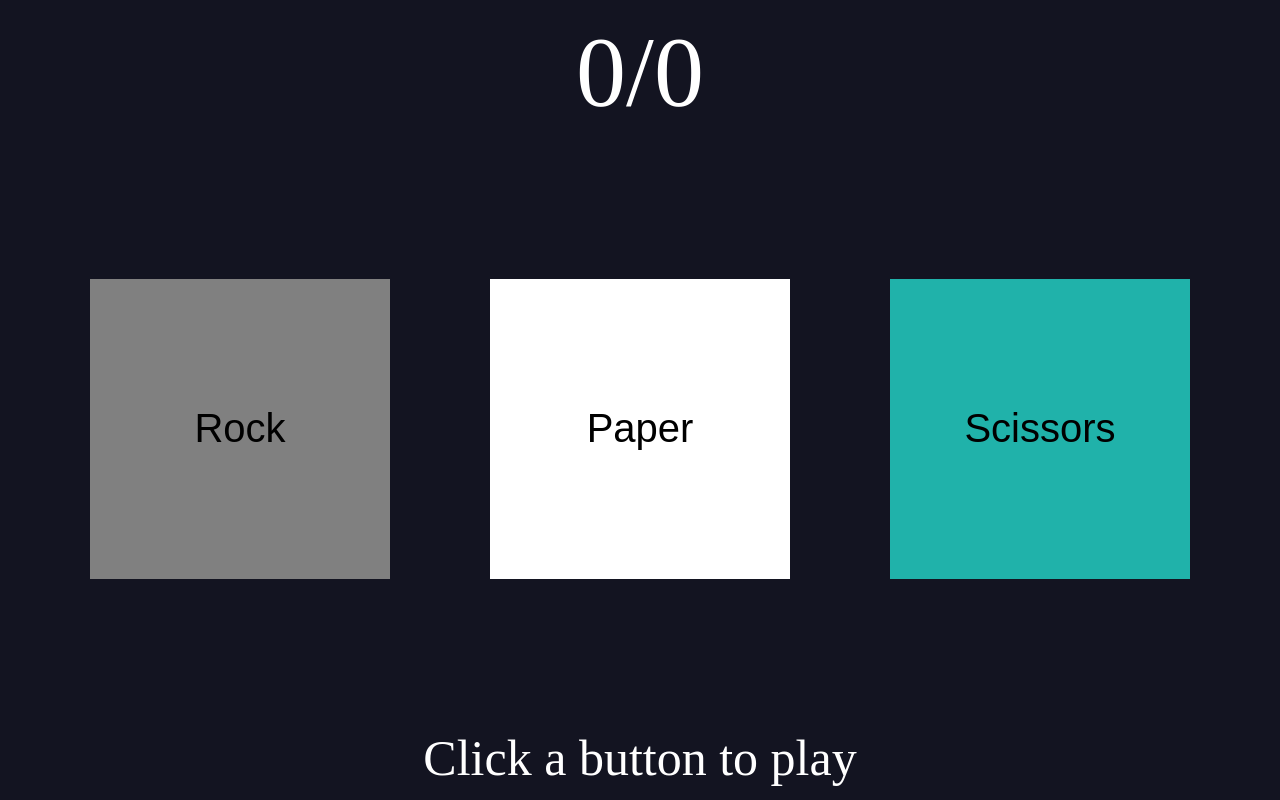
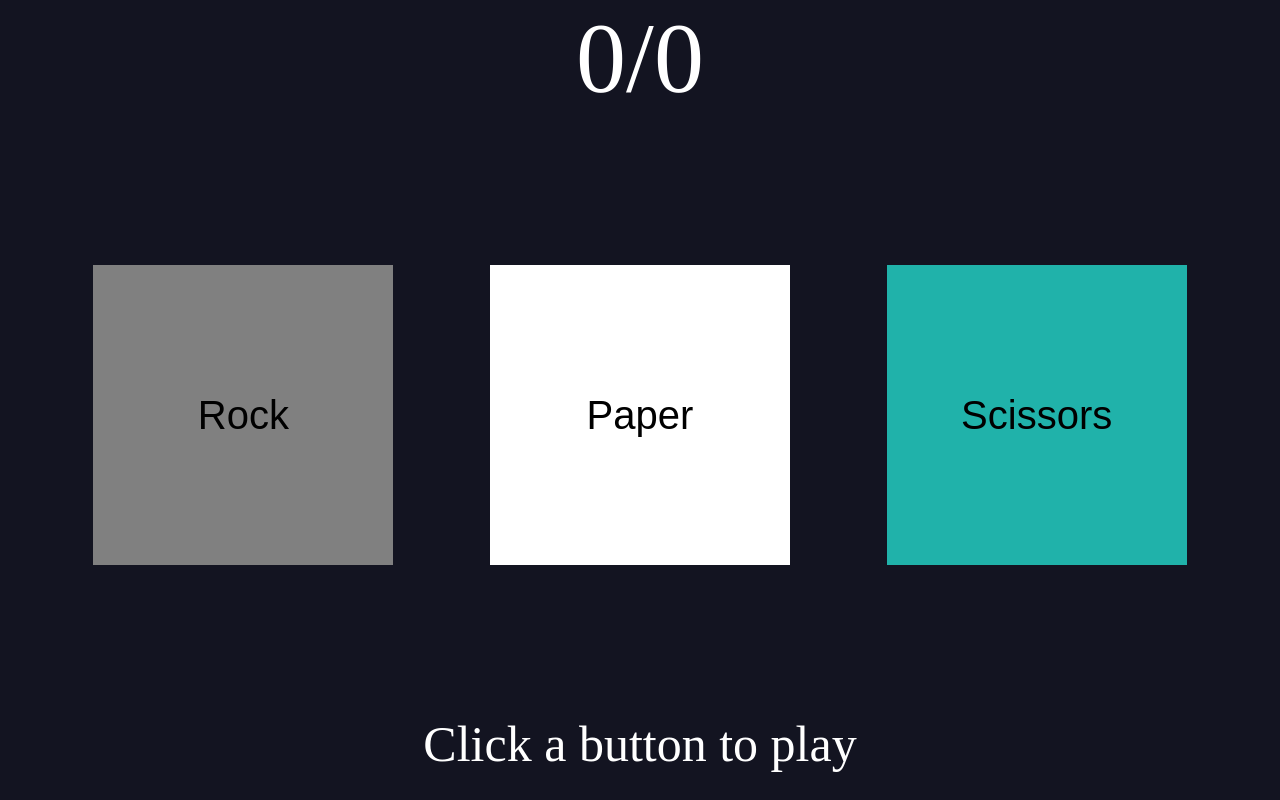
Before and after one commit to BDS-001/Rock-Paper-Scissors, a plain HTML site: page index.html in a window 1280 px wide. Drawn offline with Linux system fonts and the light colour scheme.

Commit message:
fixed formatting issues with the 3 buttons, the gap now shrinks with page width and wraps when it can no longer shrink

```diff
--- a/styles.css
+++ b/styles.css
@@ -1,16 +1,8 @@
-body,
-html {
-    padding: 0;
-    margin: 0;
-}
-
-
 body {
     height: 100vh;
+    margin: 0;
     display: flex;
     flex-direction: column;
-    align-items: center;
-    justify-content: center;
     gap: 100px;
     background-color: #131421;
     color: white;
@@ -21,7 +13,6 @@ button {
     width: 300px;
     font-size: 40px;
     border: none;
-    margin: 50px;
     color: black;
 }
 
@@ -31,16 +22,23 @@ button:hover {
 
 .choices {
     display: flex;
+    justify-content: space-around;
+    padding: 50px;
+    gap: 10px;
     flex-wrap: wrap;
 }
 
 #score {
     font-size: 100px;
     flex-shrink: 0;
+    display: flex;
+    justify-content: center;
 }
 
 #results {
     font-size: 50px;
+    display: flex;
+    justify-content: center;
 }
 
 #rock {
```
